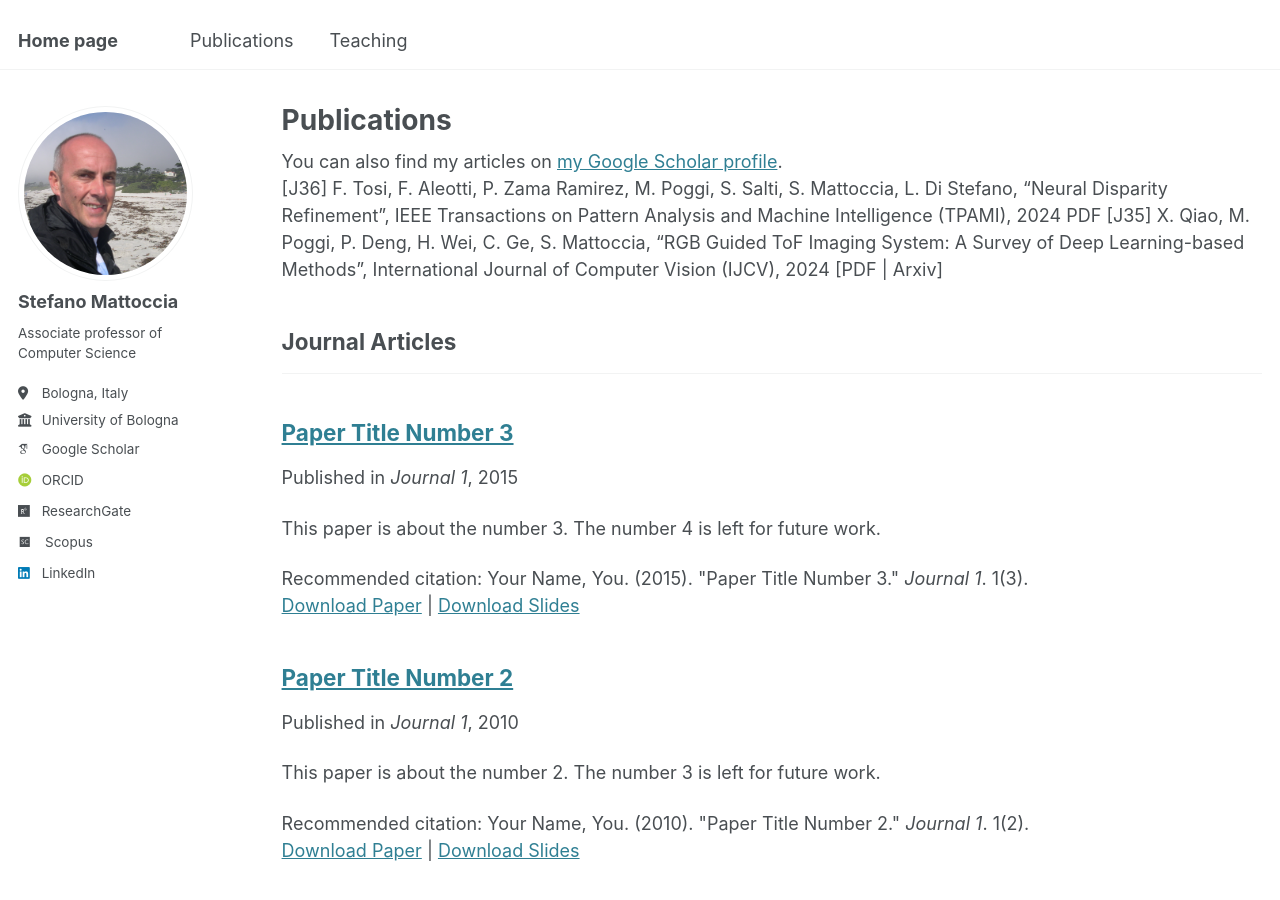
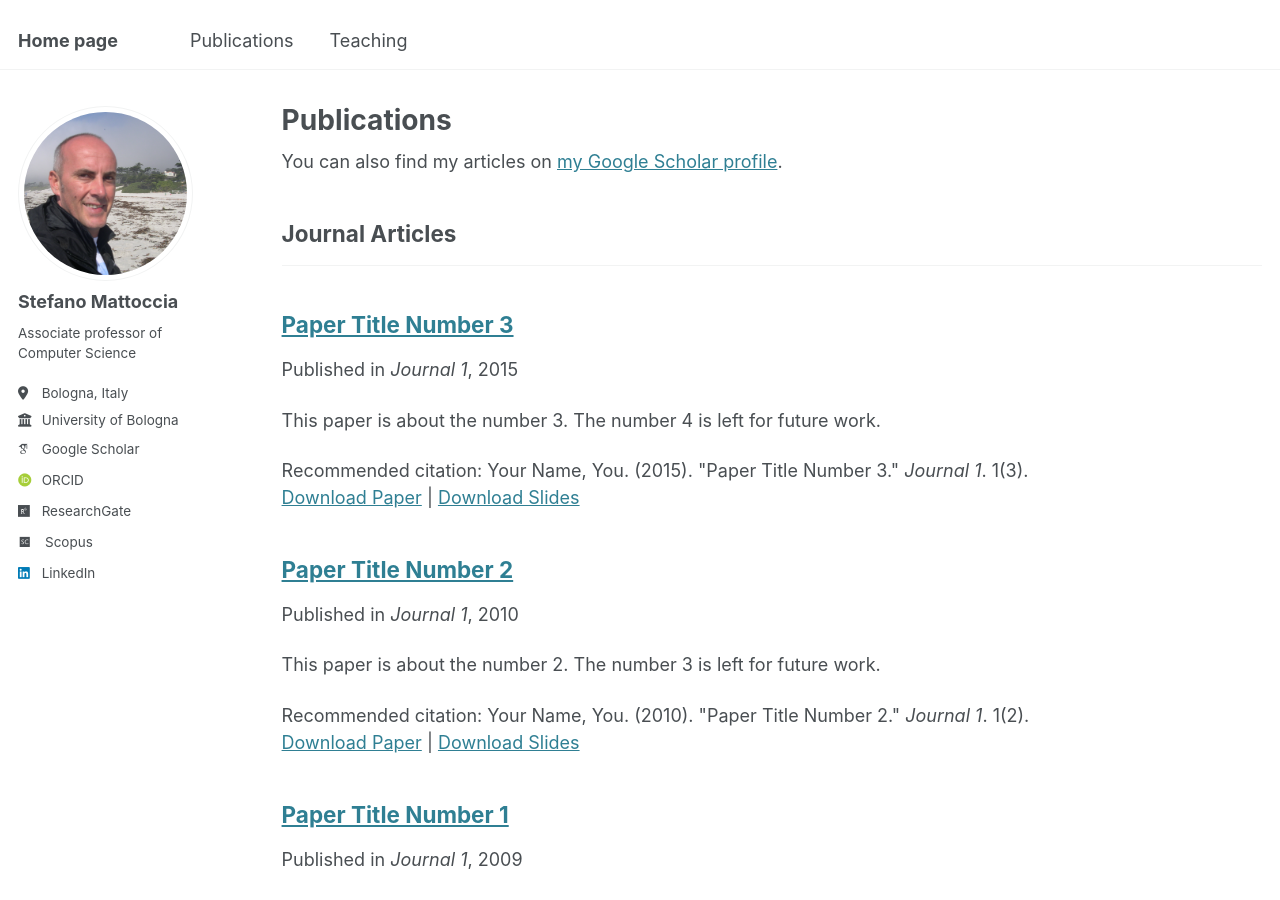
Before and after one commit to stefanomattoccia/stefanomattoccia.github.io, a Jekyll site: the page built from _pages/publications.html, in a window 1280 px wide and 900 px high. Built offline with Jekyll 4.4.1, drawn with Linux system fonts in a browser that asks for light colours; some web fonts are replaced.

Commit message:
Update publications.html

```diff
--- a/_pages/publications.html
+++ b/_pages/publications.html
@@ -7,11 +7,6 @@ author_profile: true
 
 {% if site.author.googlescholar %}
   <div class="wordwrap">You can also find my articles on <a href="{{site.author.googlescholar}}">my Google Scholar profile</a>.</div>
-
-[J36] F. Tosi, F. Aleotti, P. Zama Ramirez, M. Poggi, S. Salti, S. Mattoccia, L. Di Stefano, “Neural Disparity Refinement”, IEEE Transactions on Pattern Analysis and Machine Intelligence (TPAMI), 2024 PDF
-
-[J35] X. Qiao, M. Poggi, P. Deng, H. Wei, C. Ge, S. Mattoccia, “RGB Guided ToF Imaging System: A Survey of Deep Learning-based Methods”, International Journal of Computer Vision (IJCV), 2024 [PDF | Arxiv]
-
 {% endif %}
 
 {% include base_path %}
```
